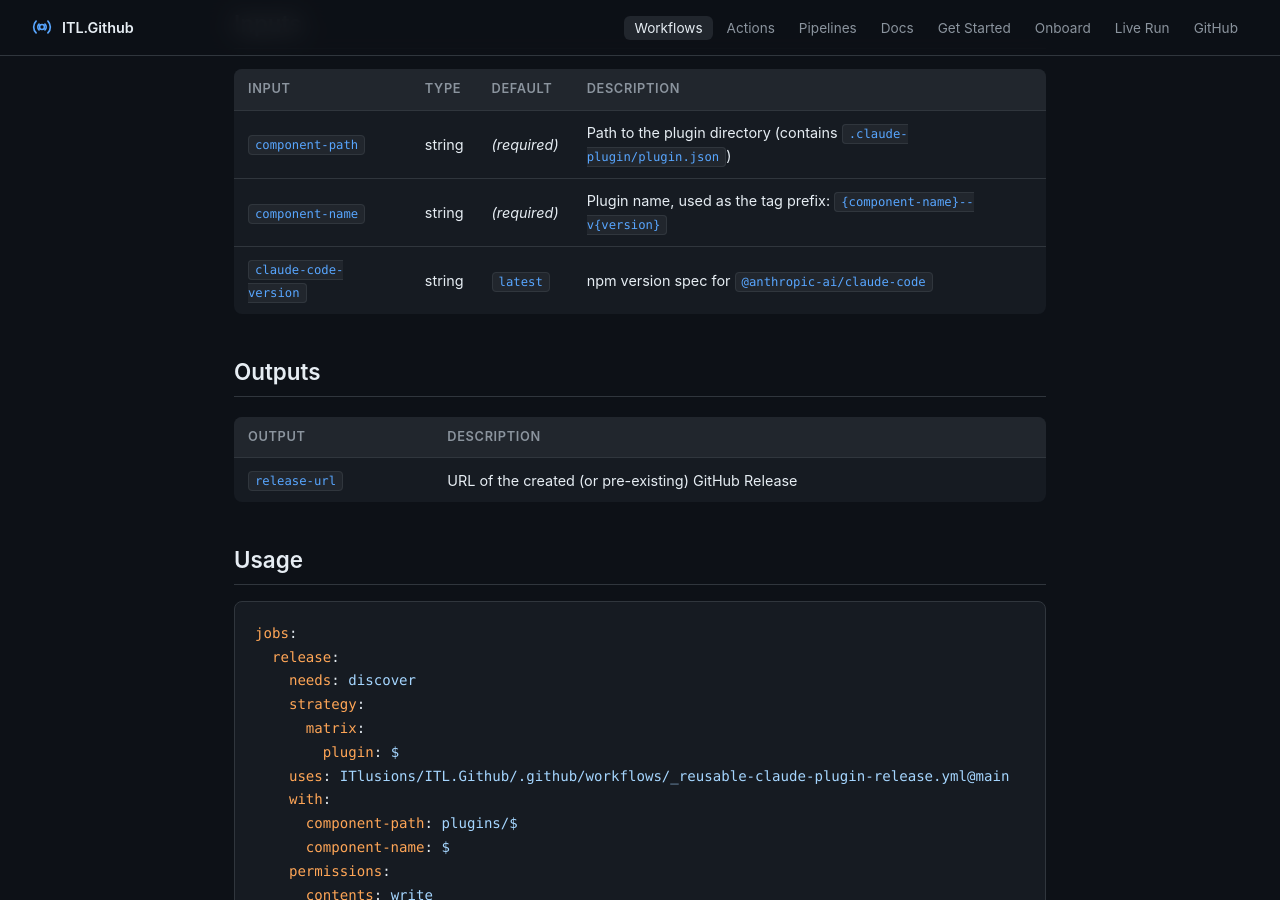
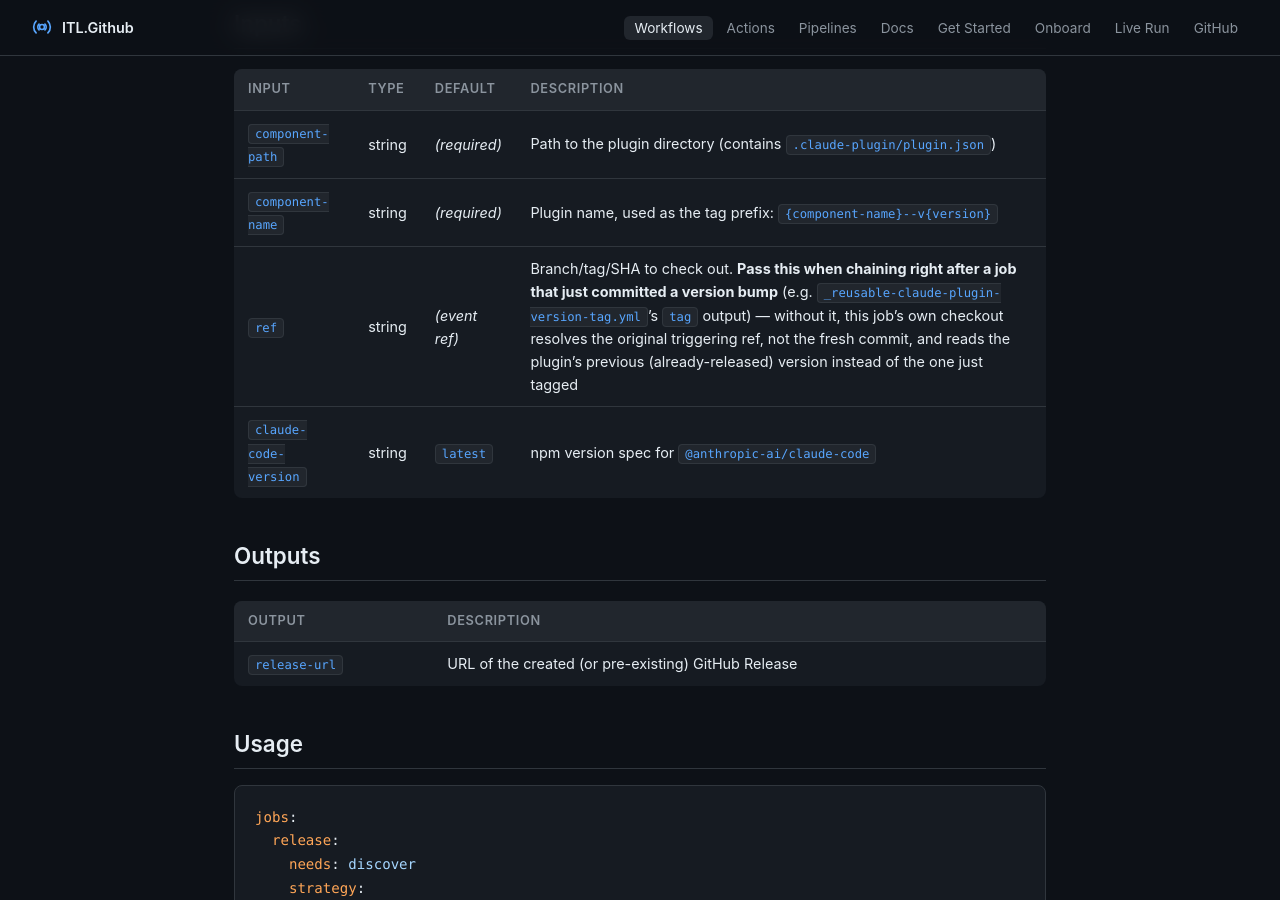
Before and after one commit to ITlusions/ITL.Github, a Jekyll site: the page built from docs/workflows/claude-plugin-release.md, in a window 1280 px wide and 900 px high, scrolled down 417 px. Built offline with Jekyll 4.4.1, drawn with Linux system fonts in a browser that asks for light colours; our own code applies the rules of GitHub Pages for plain Markdown files.

Commit message:
fix: pass fresh ref from version-tag to release, avoiding stale checkout (#3)
The release job in _reusable-claude-plugins-publish.yml runs in a fresh
checkout and did not see the commit version-tag just pushed, so it
resolved the plugin's PREVIOUS version from plugin.json and found that
version's release already existed — silently skipping the real new
release. _reusable-claude-plugin-release.yml now accepts a 'ref' input;
the publish template passes version-tag's 'tag' output through so
release checks out the exact commit that was just tagged.

Co-authored-by: Claude Sonnet 5 <noreply@anthropic.com>

```diff
--- a/docs/workflows/claude-plugin-release.md
+++ b/docs/workflows/claude-plugin-release.md
@@ -19,6 +19,7 @@ just tagged.
 |---|---|---|---|
 | `component-path` | string | *(required)* | Path to the plugin directory (contains `.claude-plugin/plugin.json`) |
 | `component-name` | string | *(required)* | Plugin name, used as the tag prefix: `{component-name}--v{version}` |
+| `ref` | string | *(event ref)* | Branch/tag/SHA to check out. **Pass this when chaining right after a job that just committed a version bump** (e.g. `_reusable-claude-plugin-version-tag.yml`'s `tag` output) — without it, this job's own checkout resolves the original triggering ref, not the fresh commit, and reads the plugin's previous (already-released) version instead of the one just tagged |
 | `claude-code-version` | string | `latest` | npm version spec for `@anthropic-ai/claude-code` |
 
 ## Outputs
```
Also changed, not shown: .github/workflows/_reusable-claude-plugin-release.yml, .github/workflows/_reusable-claude-plugins-publish.yml.
